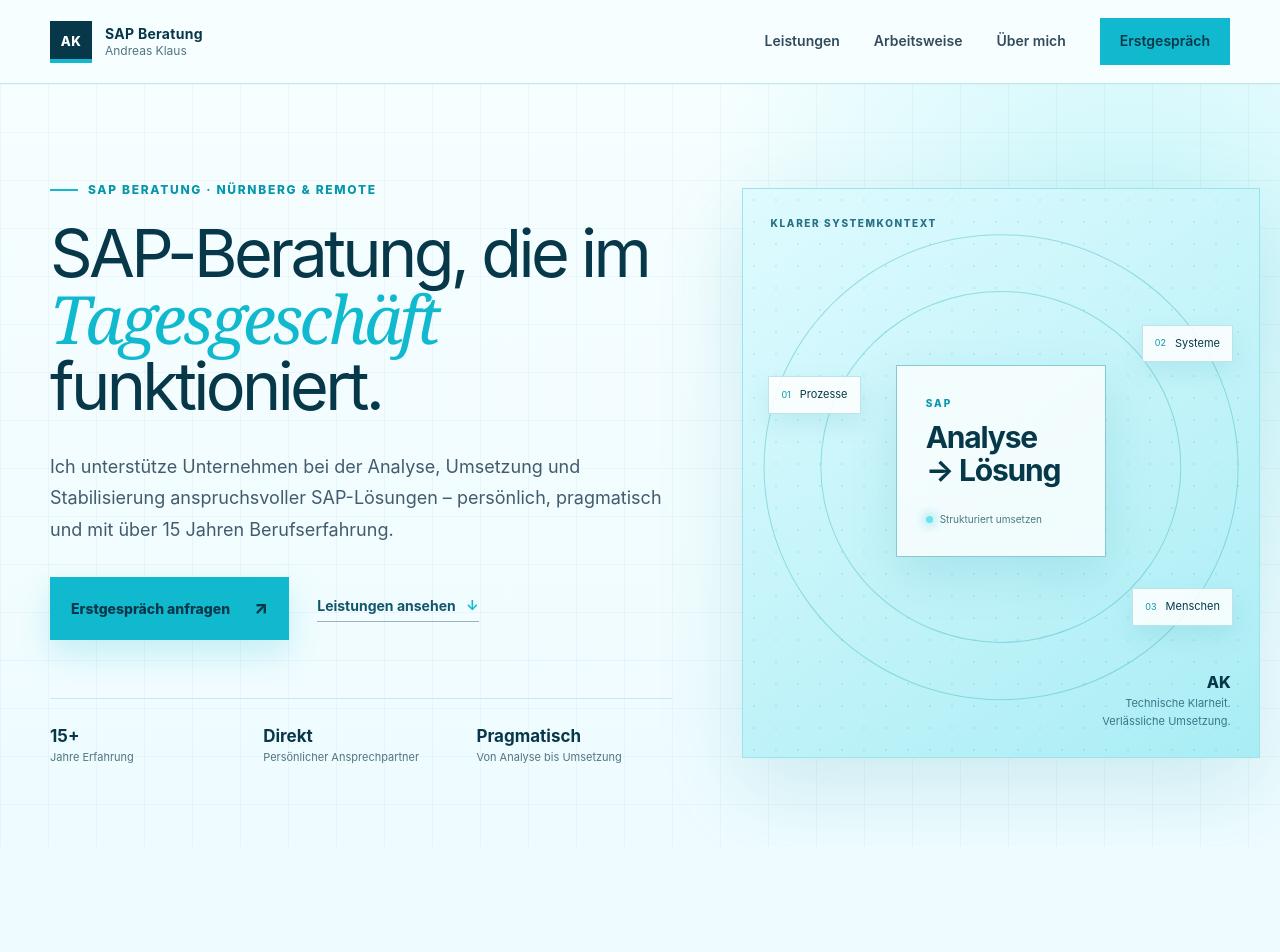
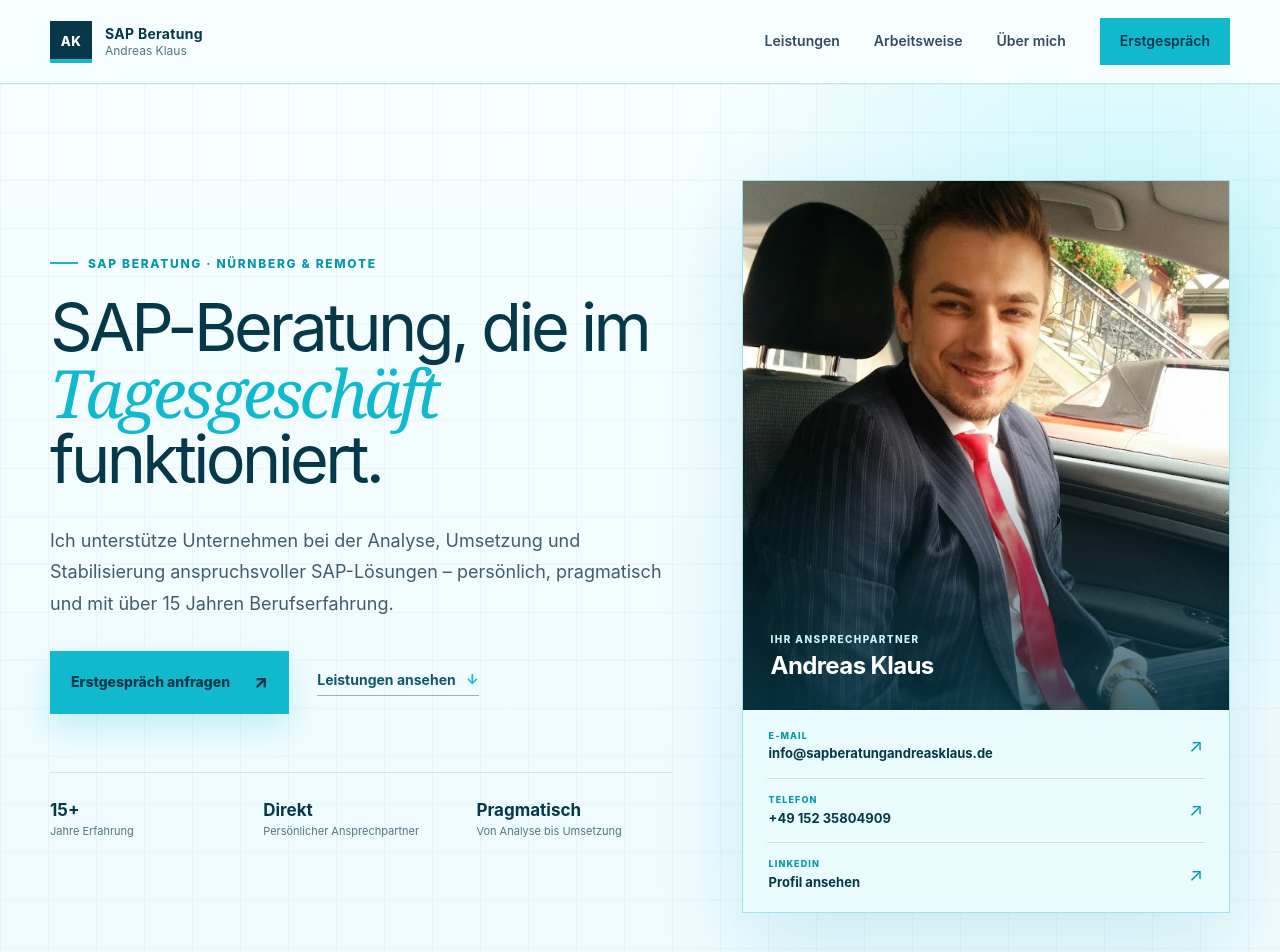
Before and after one commit to aklaus1287-cloud/aklaus1287-cloud.github.io, a Next.js app: page / in a window 1280 px wide. Shown: the top 952 px of the page. Built offline with nearby package versions, Linux system fonts and the light colour scheme.

Commit message:
Foto und Kontaktdaten im Kopfbereich anzeigen

```diff
--- a/app/globals.css
+++ b/app/globals.css
@@ -90,6 +90,21 @@
 .trust-row strong { color: var(--ink); font-size: 17px; }
 .trust-row span { color: var(--muted); font-size: 11px; line-height: 1.35; }
 
+.hero-profile { background: var(--white); border: 1px solid #9de3ec; box-shadow: 0 32px 80px rgba(17,150,170,.16); overflow: hidden; }
+.hero-portrait { aspect-ratio: 4 / 4.35; background: linear-gradient(145deg, #dffbff 0%, #a9edf4 100%); min-height: 430px; overflow: hidden; position: relative; }
+.hero-portrait::after { background: linear-gradient(180deg, transparent 50%, rgba(7,56,73,.78)); content: ""; inset: 0; pointer-events: none; position: absolute; }
+.hero-portrait img { object-fit: cover; object-position: 52% 31%; }
+.hero-portrait-caption { bottom: 25px; color: var(--white); display: flex; flex-direction: column; left: 28px; position: absolute; z-index: 2; }
+.hero-portrait-caption span { color: #c8f7fb; font-size: 10px; font-weight: 800; letter-spacing: .14em; text-transform: uppercase; }
+.hero-portrait-caption strong { font-size: 24px; letter-spacing: -.025em; }
+.hero-contact { background: #e9fbfd; padding: 5px 24px; }
+.hero-contact a { align-items: center; border-bottom: 1px solid #b9e8ee; display: grid; grid-template-columns: 1fr auto; padding: 14px 2px; }
+.hero-contact a:last-child { border-bottom: 0; }
+.hero-contact span { color: var(--petrol); font-size: 9px; font-weight: 800; grid-column: 1; letter-spacing: .12em; text-transform: uppercase; }
+.hero-contact strong { color: var(--ink); font-size: 13px; grid-column: 1; overflow-wrap: anywhere; }
+.hero-contact i { color: var(--petrol); font-size: 18px; font-style: normal; grid-column: 2; grid-row: 1 / 3; transition: transform .2s ease; }
+.hero-contact a:hover i { transform: translate(3px, -3px); }
+.hero-contact a:hover strong { color: var(--petrol); }
 .system-visual { aspect-ratio: 1 / 1.1; background: linear-gradient(145deg, #dffbff 0%, #a9edf4 100%); border: 1px solid #9de3ec; box-shadow: 0 32px 80px rgba(17,150,170,.16); color: var(--ink); min-height: 570px; overflow: hidden; position: relative; }
 .system-visual::before { background: radial-gradient(circle, rgba(7,151,170,.2) 0 1px, transparent 1.5px); background-size: 22px 22px; content: ""; inset: 0; opacity: .58; position: absolute; }
 .visual-orbit { border: 1px solid rgba(7,151,170,.3); border-radius: 50%; left: 50%; position: absolute; top: 49%; transform: translate(-50%, -50%); }
@@ -195,7 +210,7 @@
   .mobile-nav nav { background: var(--petrol); box-shadow: 0 22px 45px rgba(7,126,145,.24); display: flex; flex-direction: column; padding: 10px; position: absolute; right: 0; top: 45px; width: 220px; }
   .mobile-nav nav a { color: white; font-size: 14px; padding: 13px 14px; }
   .hero-grid { gap: 48px; grid-template-columns: 1fr; }
-  .system-visual { margin: 0 auto; max-width: 620px; width: 100%; }
+  .hero-profile, .system-visual { margin: 0 auto; max-width: 620px; width: 100%; }
   .service-grid { grid-template-columns: 1fr; }
   .service-card { min-height: 310px; }
   .situations, .about, .contact { gap: 60px; grid-template-columns: 1fr; }
@@ -216,6 +231,7 @@
   .text-link { align-self: flex-start; }
   .trust-row { gap: 14px; grid-template-columns: 1fr; margin-top: 46px; }
   .trust-row div { border-bottom: 1px solid var(--line); padding-bottom: 14px; }
+  .hero-portrait { min-height: 410px; }
   .system-visual { min-height: 480px; }
   .visual-core { width: 185px; }
   .node-one { left: 3%; }
--- a/app/page.tsx
+++ b/app/page.tsx
@@ -99,20 +99,38 @@
               </div>
             </div>
 
-            <div className="system-visual" aria-label="Darstellung eines strukturierten SAP-Lösungsprozesses">
-              <div className="visual-orbit orbit-one"></div>
-              <div className="visual-orbit orbit-two"></div>
-              <div className="visual-label visual-label-top">Klarer Systemkontext</div>
-              <div className="visual-core">
-                <span className="core-kicker">SAP</span>
-                <strong>Analyse<br/>→ Lösung</strong>
-                <span className="core-status"><i></i> Strukturiert umsetzen</span>
+            <aside className="hero-profile" aria-label="Andreas Klaus und direkte Kontaktmöglichkeiten">
+              <div className="hero-portrait">
+                <Image
+                  src="/andreas-klaus.png"
+                  alt="Andreas Klaus, SAP-Berater aus Nürnberg"
+                  fill
+                  priority
+                  sizes="(max-width: 950px) 100vw, 440px"
+                />
+                <div className="hero-portrait-caption">
+                  <span>Ihr Ansprechpartner</span>
+                  <strong>Andreas Klaus</strong>
+                </div>
               </div>
-              <div className="visual-node node-one"><span>01</span> Prozesse</div>
-              <div className="visual-node node-two"><span>02</span> Systeme</div>
-              <div className="visual-node node-three"><span>03</span> Menschen</div>
-              <div className="visual-caption"><span>AK</span> Technische Klarheit.<br/>Verlässliche Umsetzung.</div>
-            </div>
+              <div className="hero-contact" aria-label="Kontaktdaten">
+                <a href="mailto:info@sapberatungandreasklaus.de">
+                  <span>E-Mail</span>
+                  <strong>info@sapberatungandreasklaus.de</strong>
+                  <i aria-hidden="true">↗</i>
+                </a>
+                <a href="tel:+4915235804909">
+                  <span>Telefon</span>
+                  <strong>+49 152 35804909</strong>
+                  <i aria-hidden="true">↗</i>
+                </a>
+                <a href="https://www.linkedin.com/in/andreas-klaus-684b2220/" target="_blank" rel="noreferrer">
+                  <span>LinkedIn</span>
+                  <strong>Profil ansehen</strong>
+                  <i aria-hidden="true">↗</i>
+                </a>
+              </div>
+            </aside>
           </div>
         </section>
 
```
